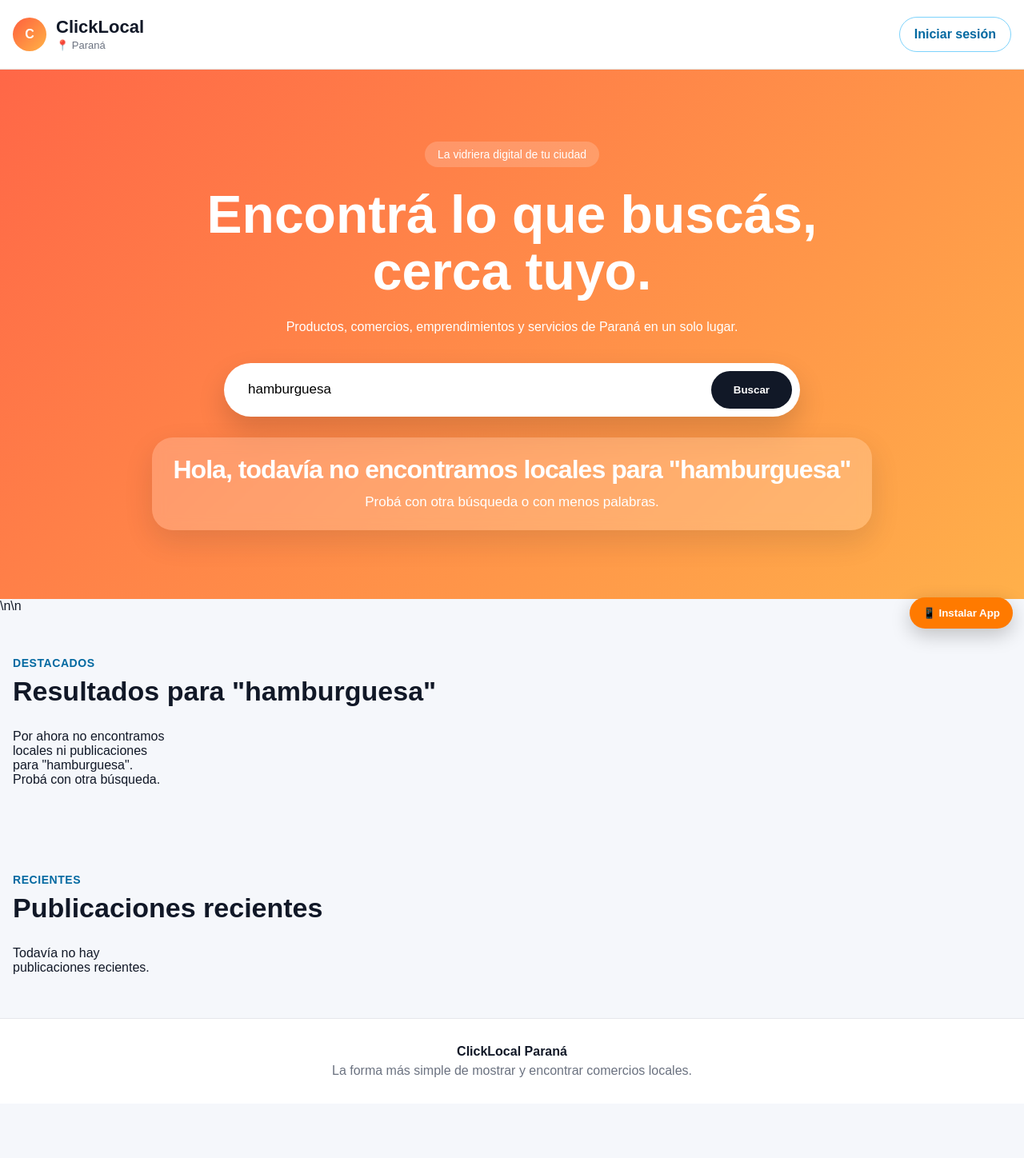
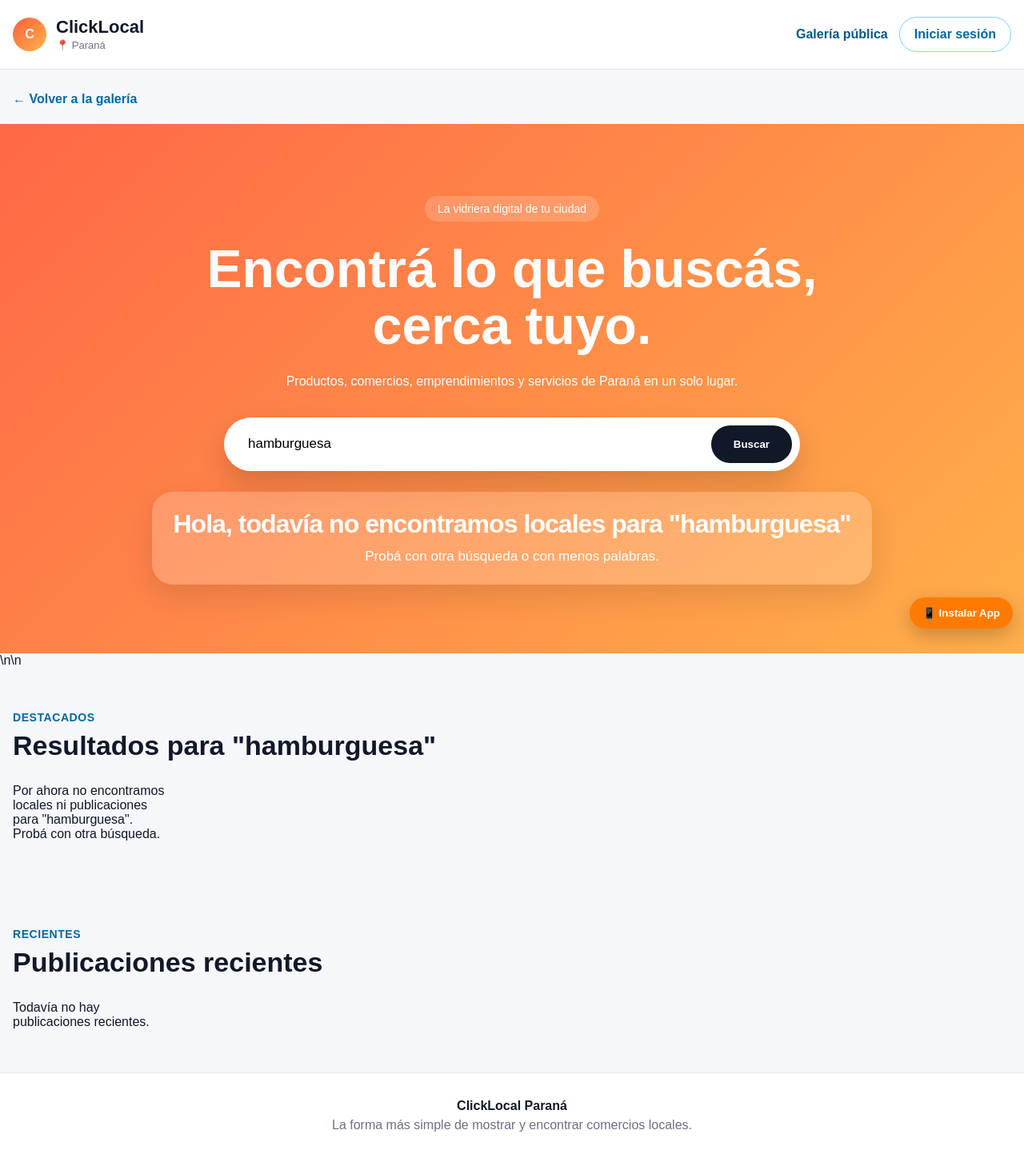
Before and after one commit to maximilianomoho/clicklocal-mvp, a Flask app: page /index.html?q=hamburguesa in a window 1280 px wide. Shown: the whole page at 80% size. Before the commit the page ends 1347 px from the top, so only its background shows below. Run offline with Flask 3, Linux system fonts and the light colour scheme; data that the repository does not hold is empty; parts of the project's set-up code (start-up, migrations or seed data) failed here and were passed over.

Commit message:
Agregar regreso a galeria en busquedas

```diff
--- a/clicklocal-python/static/styles.css
+++ b/clicklocal-python/static/styles.css
@@ -361,6 +361,15 @@ img {
   margin-bottom: 22px;
   color: #0369a1;
   font-weight: 800;
+}
+
+.busqueda-volver-barra {
+  padding: 28px 0 22px;
+  background: #f5f7fb;
+}
+
+.busqueda-volver-barra .volver-link {
+  margin-bottom: 0;
 }
 
 /* Layout principal del detalle */
--- a/clicklocal-python/templates/index.html
+++ b/clicklocal-python/templates/index.html
@@ -1247,6 +1247,10 @@
       </div>
 
       <nav class="nav">
+        {% if busqueda %}
+          <a href="/index.html" class="nav-link">Galería pública</a>
+        {% endif %}
+
         {% if session.get("user_id") and session.get("comercio") %}
           <span class="nav-link">👤 {{ session.get("comercio").get("nombre_negocio") or session.get("comercio").get("nombre") or "Mi comercio" }}</span>
           <a href="/panel" class="boton-secundario">Mi panel</a>
@@ -1259,6 +1263,14 @@
     </div>
   </header>
 
+
+  {% if busqueda %}
+  <div class="busqueda-volver-barra">
+    <div class="contenedor">
+      <a href="/index.html" class="volver-link">← Volver a la galería</a>
+    </div>
+  </div>
+  {% endif %}
 
   <section class="hero">
     <div class="hero-contenedor">
```
